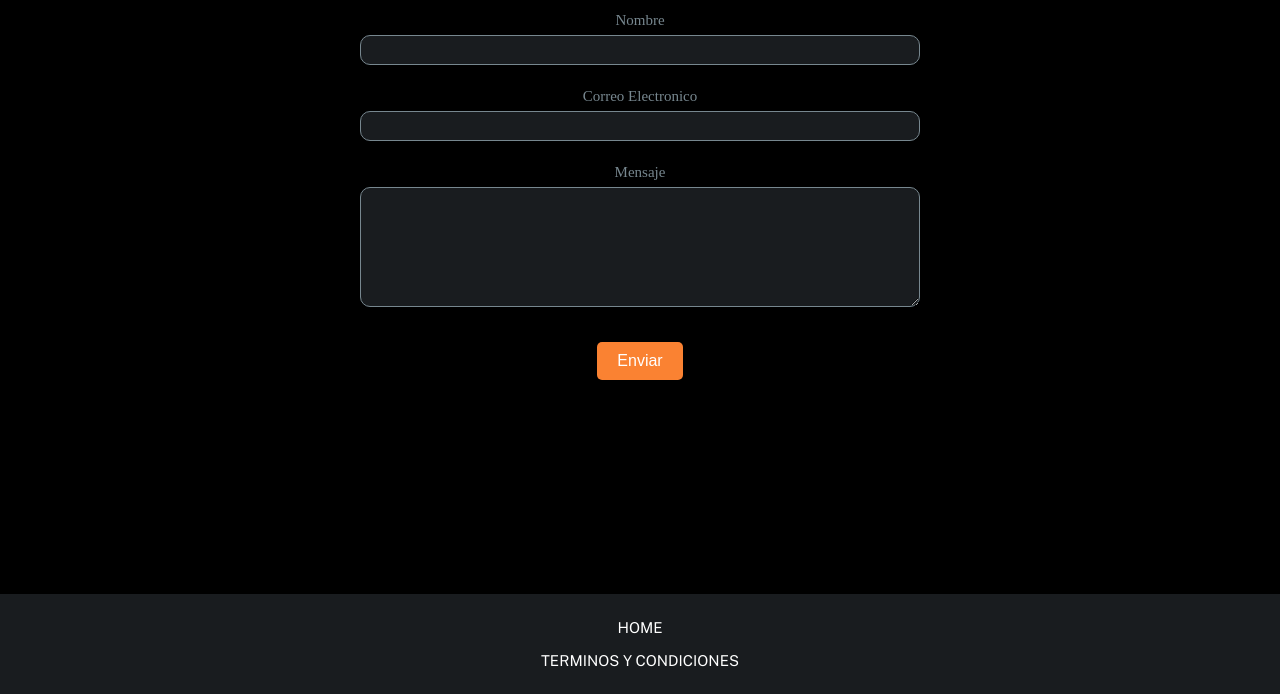
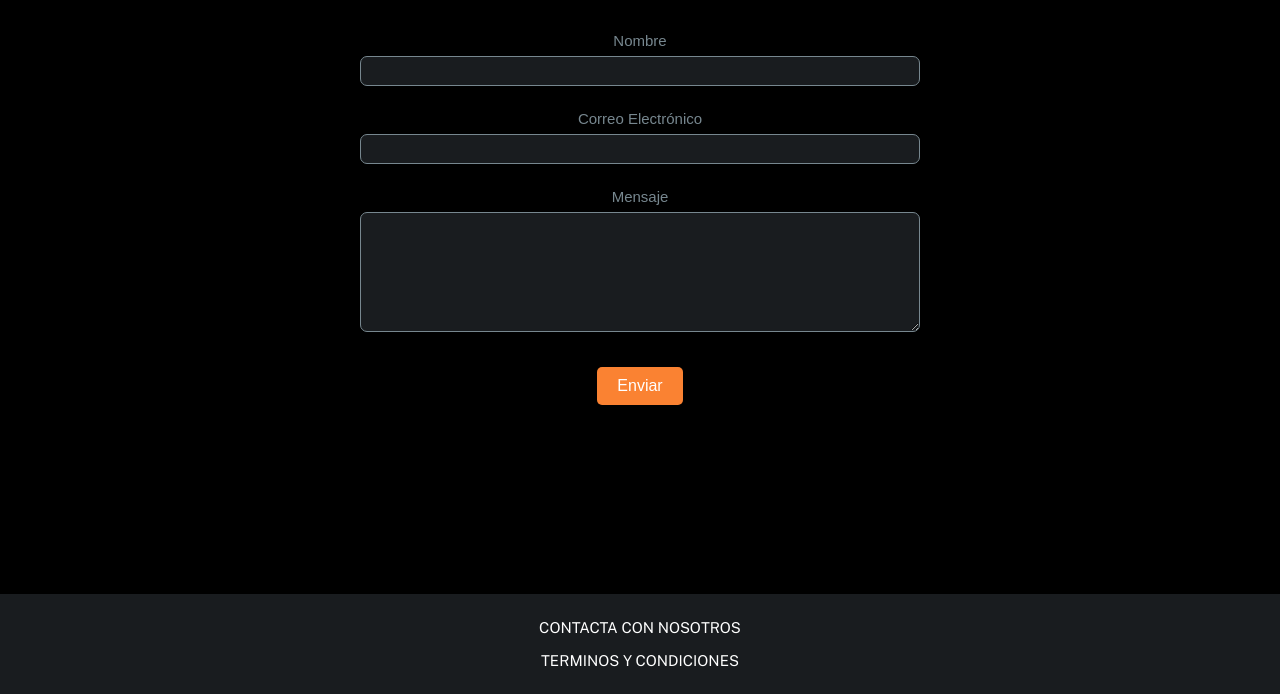
Before and after one commit to jordilz/Proyecto, a PHP site: page /app/view/contacto.html in a window 1280 px wide. Shown: the part 206-900 px from the top of the page. Run offline with PHP 8.4, Linux system fonts and the light colour scheme.

Commit message:
Validamos formulario con JS

```diff
--- a/app/view/contacto.html
+++ b/app/view/contacto.html
@@ -17,7 +17,7 @@
   <header class="header">
     <div class="contenedor">
       <div class="barra">
-        <a class="logo" href="index.html">
+        <a class="logo" href="/index.html">
           <h1 class="logo_nombre"><span><img class="logo_img" src="../../img/icono_logo.png" alt="logo pagina"></span>KŌDO
             NYŪSU</h1>
         </a>
@@ -38,28 +38,76 @@
       </div>
     </div>
   </header>
+
   <div class="contacto_formulario">
-      <form class="formulario">
+    <div class="contacto_titulo">Contacta con nosotros:</div>
+    <form class="formulario" id="contactoForm">
       <ul>
         <li>
           <label class="campo" for="nombre">Nombre</label>
           <input class="formulario_campo" type="text" name="nombre_usuario" id="nombre" required>
+          <span class="error" id="errorNombre"></span>
         </li>
         <li>
-            <label class="campo" for="correo">Correo Electronico</label>
+          <label class="campo" for="correo">Correo Electrónico</label>
           <input class="formulario_campo" type="email" name="correo_usuario" id="correo" required>
+          <span class="error" id="errorCorreo"></span>
         </li>
         <li>
           <label class="campo" for="mensaje">Mensaje</label>
           <textarea name="mensaje_usuario" id="mensaje" required></textarea>
+          <span class="error" id="errorMensaje"></span>
         </li>
       </ul>
       <button type="submit" class="btn_enviar">Enviar</button>
     </form>
   </div>
+
+  <script>
+    document.getElementById("contactoForm").addEventListener("submit", function(event) {
+      let isValid = true;
+
+      let nombre = document.getElementById("nombre").value;
+      let errorNombre = document.getElementById("errorNombre");
+      if (nombre.length < 3) {
+        errorNombre.textContent = "El nombre debe tener al menos 3 caracteres.";
+        isValid = false;
+      } else {
+        errorNombre.textContent = "";
+      }
+
+      let correo = document.getElementById("correo").value;
+      let errorCorreo = document.getElementById("errorCorreo");
+      let correoRegex = /^[^\s@]+@[^\s@]+\.[^\s@]+$/;
+      if (!correoRegex.test(correo)) {
+        errorCorreo.textContent = "Ingrese un correo electrónico válido.";
+        isValid = false;
+      } else {
+        errorCorreo.textContent = "";
+      }
+
+      let mensaje = document.getElementById("mensaje").value;
+      let errorMensaje = document.getElementById("errorMensaje");
+      if (mensaje.length < 10) {
+        errorMensaje.textContent = "El mensaje debe tener al menos 10 caracteres.";
+        isValid = false;
+      } else {
+        errorMensaje.textContent = "";
+      }
+
+      if (!isValid) {
+        event.preventDefault();
+      }
+    });
+
+    errorMensaje.style.color = "red";
+    errorNombre.syle.color = "red";
+
+  </script>
+
   <footer class="footer">
     <div class="footer_terminos">
-      <p><a href="../../index.html">HOME</a></p>
+      <p><a href="contacto.html">CONTACTA CON NOSOTROS</a></p>
       <p><a href="index.html">TERMINOS Y CONDICIONES</a></p>
     </div>
   </footer>
--- a/css/style.css
+++ b/css/style.css
@@ -5,7 +5,7 @@
   --gris: #191C1F;
   --grisClaro: #77878F;
   --grisTransparente: rgba(25, 28, 31, 0.9);
-  --fuentePrincipal: "Public Sans", serif;
+  --fuentePrincipal: "Public Sans", sans-serif;
 }
 
 html {
@@ -414,19 +414,24 @@ body {
   height: auto;
   display: block;
   border-radius: 1.2rem;
+  opacity: 0.5;
+}
+
+.seccion_imagen:hover {
+  opacity: 1; /* Opacidad al pasar el ratón */
 }
 
 .seccion_texto {
   position: absolute;
-  top: 80%;
+  top: 30%;
   left: 50%;
   transform: translate(-50%, -50%);
   /* Ajusta el texto para que esté centrado perfectamente */
   color: var(--blanco);
-  font-size: 1.5rem;
+  font-size: 2.2rem;
   text-align: center;
   background-color: var(--primario);
-  padding: 10px;
+  padding: 12px;
   font-family: var(--fuentePrincipal);
   border-radius: 1.2rem;
 }
@@ -501,7 +506,7 @@ body {
   flex-direction: column;
   align-items: center;
   text-align: center;
-  font-size: 1.8rem;
+  font-size: 2rem;
   color: var(--blanco);
   width: 100%;
   margin: 0;
@@ -527,16 +532,21 @@ body {
   margin-bottom: 1.5rem;
 }
 
+.campo {
+  font-family: sans-serif;
+}
+
 .formulario textarea,
 .formulario_campo {
+  font-family: sans-serif;
   width: 100%;
   padding: 1rem;
   margin: 0.5rem 0;
-  border-radius: 1rem;
-  border: 1px solid var(--grisClaro);
+  border-radius: 0.7rem;
+  border: 0.8px solid var(--grisClaro);
   background-color: var(--gris);
   color: var(--blanco);
-  font-size: 1.6rem;
+  font-size: 1.8rem;
 }
 
 .formulario textarea {
@@ -554,7 +564,7 @@ body {
   border: none;
   border-radius: 1rem;
   color: var(--blanco);
-  font-size: 1.5rem;
+  font-size: 1.8rem;
   cursor: pointer;
   margin-top: 1rem;
 }
@@ -565,7 +575,7 @@ body {
 
 .campo {
   color: var(--grisClaro);
-  font-size: 1.5rem;
+  font-size: 2rem;
 }
 
 .campo_texto {
@@ -691,3 +701,18 @@ body {
   align-items: center;
 
 }
+
+.contacto_titulo {
+  font-family: sans-serif;
+  text-align: center;
+  font-size: 2.5rem;
+  font-weight: bold;
+  margin-bottom: 15px;
+}
+
+
+.error {
+    font-family: sans-serif;
+    color: red;
+    font-size: 0.9em;
+  }
```
Lines whose indentation alone changed are shown as unchanged.
